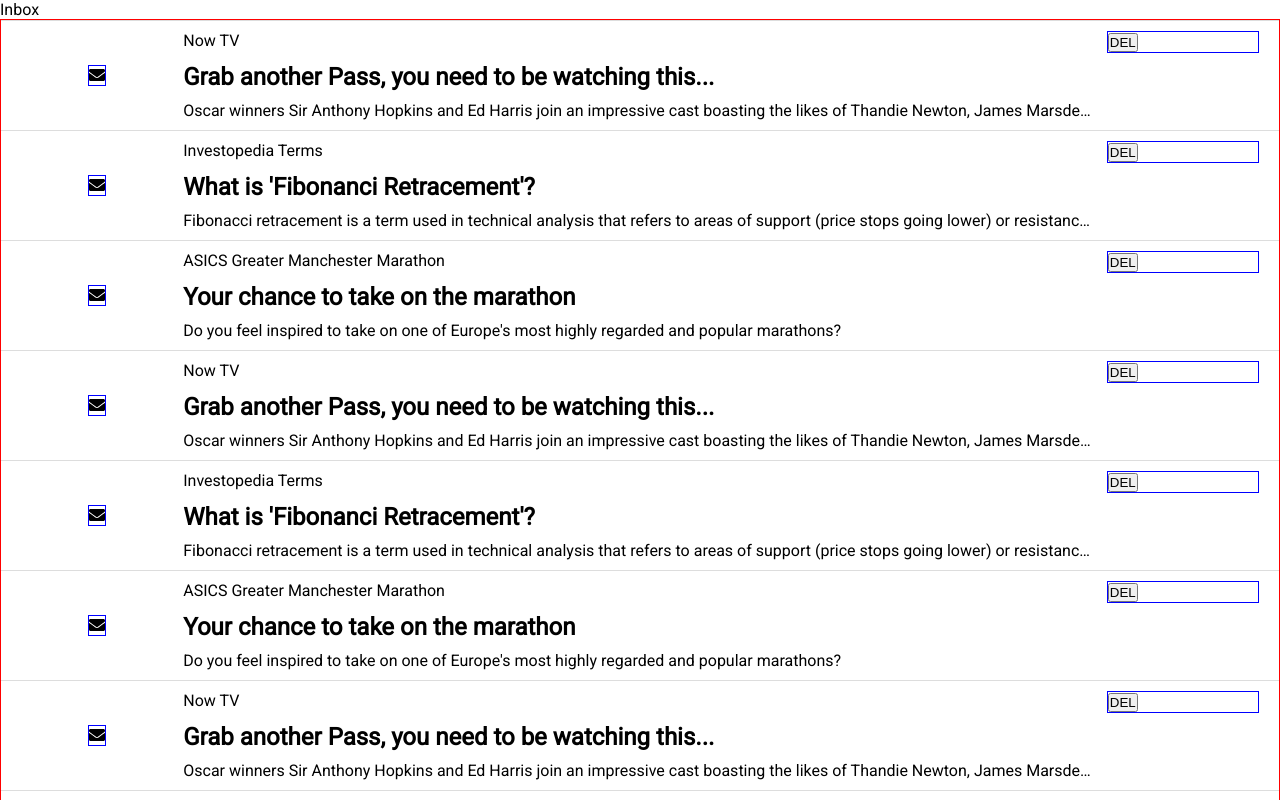
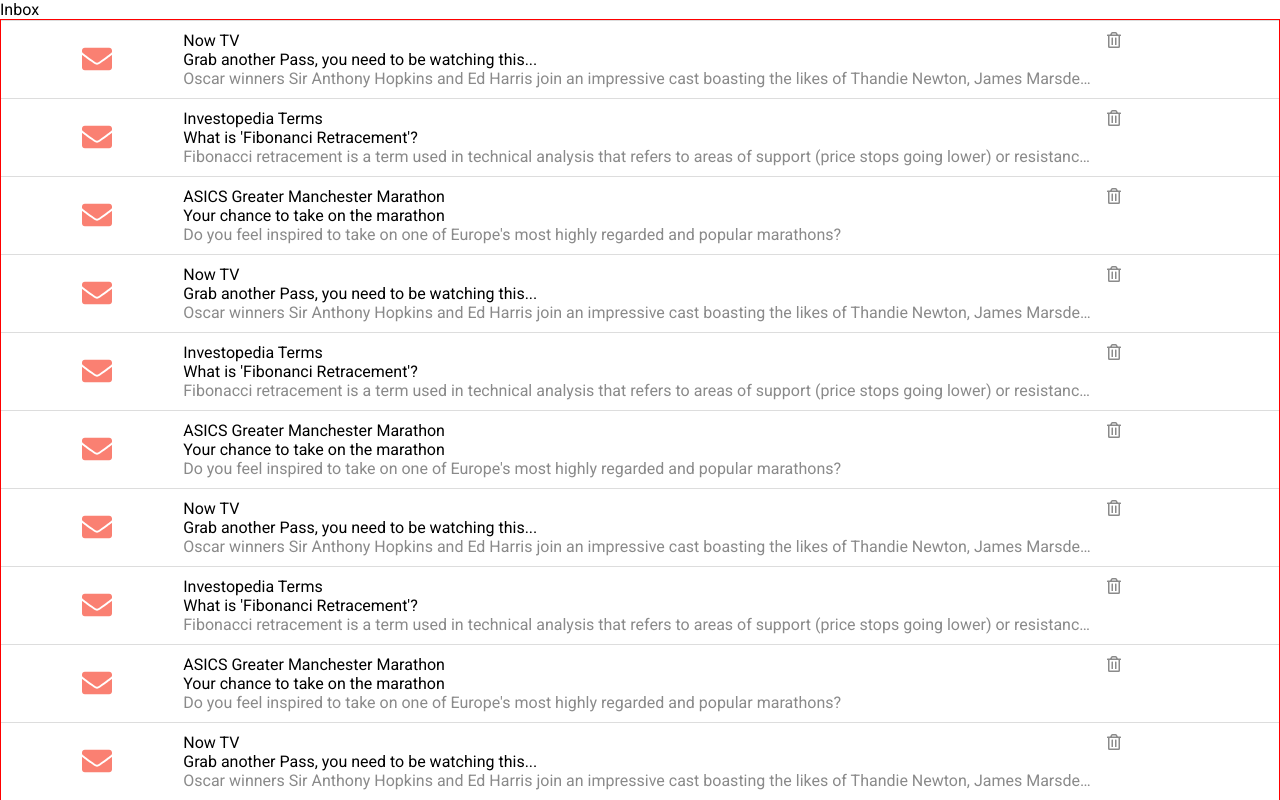
Before and after one commit to pobch/mail-inbox, a React (Create React App) app: page / in a window 1280 px wide. Shown: the top 800 px of the page. Built offline with nearby package versions, Linux system fonts and the light colour scheme.

Commit message:
working on MailItem styles

```diff
--- a/src/MailItem.tsx
+++ b/src/MailItem.tsx
@@ -2,7 +2,7 @@ import React from 'react'
 import styled from 'styled-components'
 import { FontAwesomeIcon } from '@fortawesome/react-fontawesome'
 import { faEnvelope } from '@fortawesome/free-solid-svg-icons'
-import { faEnvelopeOpen } from '@fortawesome/free-regular-svg-icons'
+import { faEnvelopeOpen, faTrashAlt } from '@fortawesome/free-regular-svg-icons'
 
 /**
  * ------------------------ TYPES ------------------------------
@@ -26,40 +26,44 @@ const MailItemWrapper = styled.article<{ checked: boolean }>`
   padding: 10px 20px;
   display: grid;
   grid-template-columns: 1fr 6fr 1fr;
-  grid-gap: 10px;
+  grid-gap: 0 10px;
   ${props => props.checked && `background-color: #ddd;`}
 `
 
 // Grid Items
 const Checked = styled.div`
-  border: 1px solid blue;
   grid-column: 1 / 2;
   grid-row: 1 / span 3;
   align-self: center;
   justify-self: center;
   cursor: pointer;
+  font-size: 30px;
+  color: salmon;
 `
 const Sender = styled.div`
   grid-column: 2 / 3;
 `
 const BtnWrapper = styled.div`
-  border: 1px solid blue;
   grid-column: 3 / 4;
   align-self: center;
 `
 const Heading = styled.h2`
   grid-column: 2 / 3;
+  font-size: 1rem;
+  font-weight: normal;
 `
 const Content = styled.p`
   grid-column: 2 / 3;
   text-overflow: ellipsis;
   overflow: hidden;
   white-space: nowrap;
+  color: #8a8a8a;
 `
 
 // Children of Grid Items
-const BtnDelete = styled.button`
+const BtnDelete = styled(FontAwesomeIcon)`
   cursor: pointer;
+  color: #8a8a8a;
 `
 
 /**
@@ -73,7 +77,7 @@ const MailItem: React.FC<MailProps> = props => {
       </Checked>
       <Sender>{props.sender}</Sender>
       <BtnWrapper>
-        <BtnDelete onClick={props.handleDelete}>DEL</BtnDelete>
+        <BtnDelete onClick={props.handleDelete} icon={faTrashAlt} />
       </BtnWrapper>
       <Heading>{props.subject}</Heading>
       <Content>{props.body}</Content>
```
